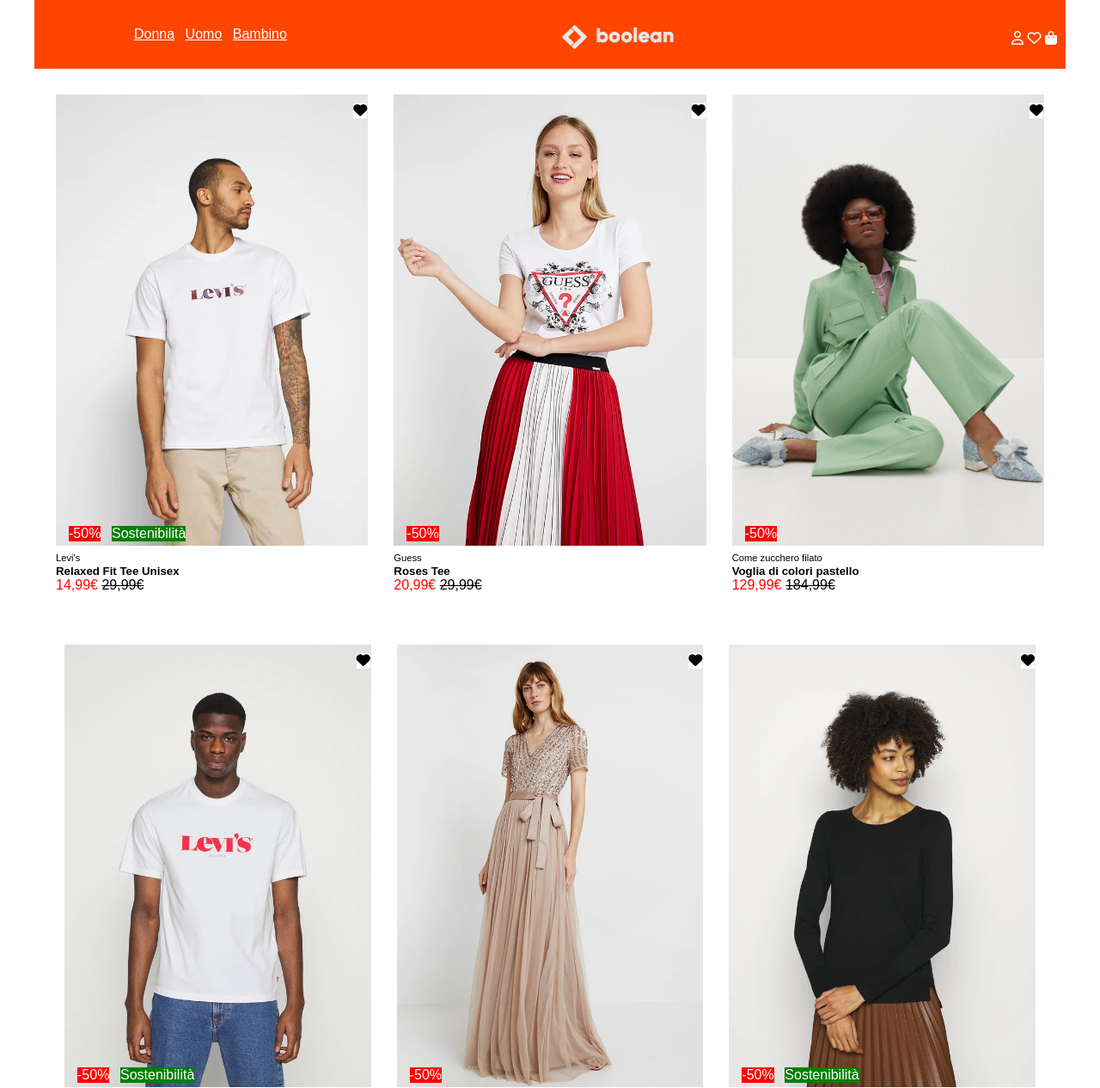
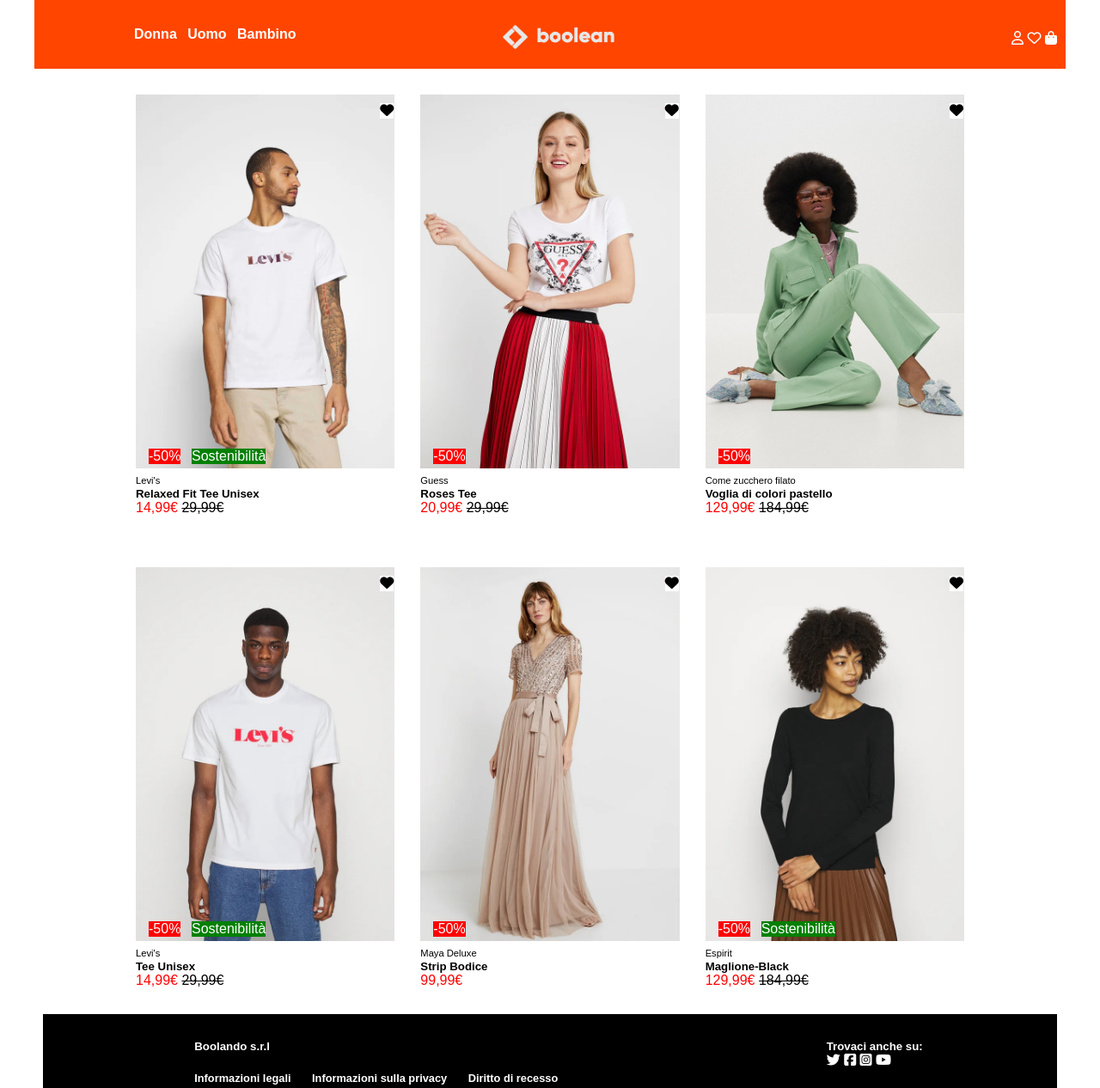
Before and after one commit to MorettiAndrea/html-css-boolando, a plain HTML site: page index.html in a window 1280 px wide. Shown: the top 1266 px of the page at 86% size. Drawn offline with Linux system fonts and the light colour scheme.

Commit message:
correzione

```diff
--- a/index.html
+++ b/index.html
@@ -16,7 +16,7 @@
 
   <body>
     <header class="container">
-      <div class="link-header">
+      <div class="header-item link-header">
         <ul>
           <li><a href="#">Donna</a></li>
           <li><a href="#">Uomo</a></li>
@@ -24,12 +24,16 @@
         </ul>
       </div>
       <div class="logo-header">
-        <img class="logo-boolean" src="./img/boolean-logo.png" alt="" />
+        <img
+          class="header-item logo-boolean"
+          src="./img/boolean-logo.png"
+          alt=""
+        />
       </div>
-      <div class="icon-header">
+      <div class="header-item icon-header">
         <i class="fa-regular fa-user"></i>
         <i class="fa-regular fa-heart"></i>
-        <i class="fa-duotone fa-solid fa-bag-shopping"></i>
+        <i class="fa-solid fa-bag-shopping"></i>
       </div>
     </header>
 
@@ -38,7 +42,7 @@
     <!-- inizio main -->
     <div class="container">
       <main>
-        <section class="first-row-first-page">
+        <section class="row">
           <!-- prima card -->
 
           <div class="front-card">
@@ -104,7 +108,7 @@
 
         <!-- quarta card -->
 
-        <section class="second-row-first-page container">
+        <section class="row">
           <div class="front-card">
             <div class="foto">
               <img src="./img/4.webp" alt="1-2" />
--- a/style.css
+++ b/style.css
@@ -46,12 +46,20 @@ header {
   min-height: 80px;
   color: white;
   display: flex;
-  justify-content: space-between;
   align-items: center;
 }
 
 li {
   display: inline;
+  font-weight: 600;
+}
+
+a {
+  text-decoration: none;
+}
+
+.logo-header {
+  text-align: center;
 }
 
 .logo-boolean {
@@ -71,13 +79,18 @@ header > .link-header * {
 header > .logo-header {
   padding-right: 80px;
 }
+.header-item {
+  flex: 1 1 0;
+}
+.icon-header {
+  text-align: right;
+}
 /* fine header */
 
-/* prima riga pag 1 */
-.first-row-first-page {
+/* main */
+.row {
+  margin: 0 93px;
   display: flex;
-  justify-content: space-around;
-  align-items: center;
 }
 
 .front-card {
@@ -137,15 +150,6 @@ header > .logo-header {
   z-index: 30;
 }
 
-/* fine prima riga pag 1 */
-
-/* seconda riga pag 2 */
-.second-row-first-page {
-  display: flex;
-  justify-content: space-around;
-  align-items: center;
-}
-
 /* fine main */
 
 /* footer */
```
